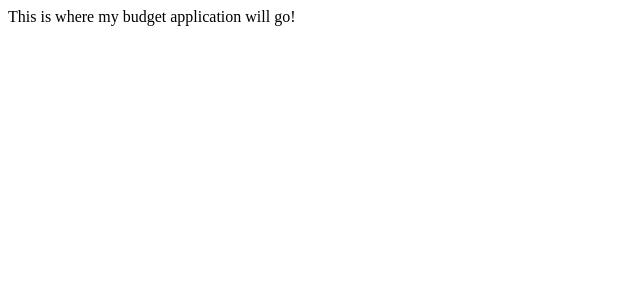
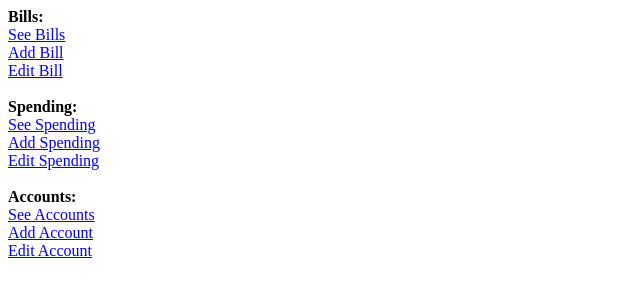
Before and after one commit to kylefrost/budget, a Flask app: page / in a window 1280 px wide. Shown: the top 300 px of the page, without its empty margins (0-640 px from the left). Run offline with Flask 2, Linux system fonts and the light colour scheme.

```diff
--- a/main.py
+++ b/main.py
@@ -1,4 +1,5 @@
 from flask import Flask, render_template, request, redirect
+from sql import select
 
 # Create Flask app
 app = Flask(__name__)
@@ -19,7 +20,9 @@ def index():
 # Bills page
 @app.route("/bills")
 def bills():
-    return render_template("bills.html")
+    bills = select("bills")
+    print bills
+    return render_template("bills.html", bills=bills)
 
 # Add Bill page
 @app.route("/bills/add")
@@ -46,7 +49,7 @@ def spending_add():
 # Edit Spending page
 @app.route("/spending/edit")
 def spending_edit():
-    return render_tempalte("spending_edit.html")
+    return render_template("spending_edit.html")
 
 # --------------- ACCOUNTS --------------- #
 
--- a/templates/index.html
+++ b/templates/index.html
@@ -3,6 +3,25 @@
         <title>Budget</title>
     </head>
     <body>
-        This is where my budget application will go!
+        <b>Bills:</b><br>
+        <a href="/bills">See Bills</a>
+        <br>
+        <a href="/bills/add">Add Bill</a>
+        <br>
+        <a href="/bills/edit">Edit Bill</a>
+        <br><br>
+        <b>Spending:</b><br>
+        <a href="/spending">See Spending</a>
+        <br>
+        <a href="/spending/add">Add Spending</a>
+        <br>
+        <a href="/spending/edit">Edit Spending</a>
+        <br><br>
+        <b>Accounts:</b><br>
+        <a href="/accounts">See Accounts</a>
+        <br>
+        <a href="/accounts/add">Add Account</a>
+        <br>
+        <a href="/accounts/edit">Edit Account</a>
     </body>
 </html>
```
Also changed, not shown: sql.py (+18 -2 lines), templates/bills.html (+8 -2 lines).
